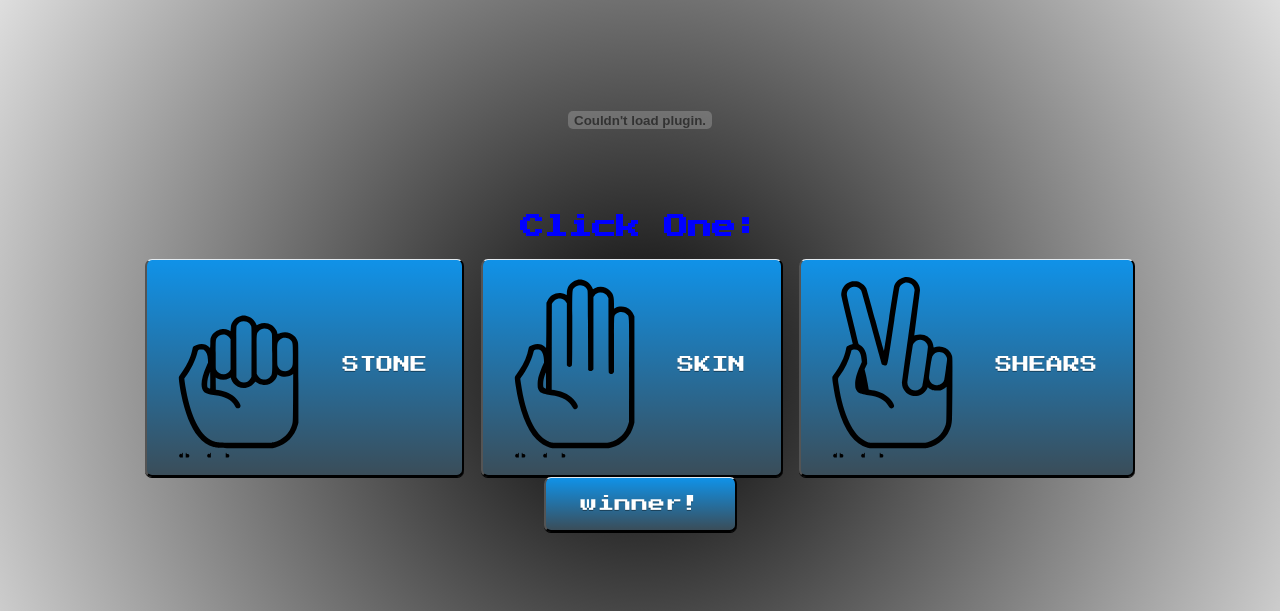
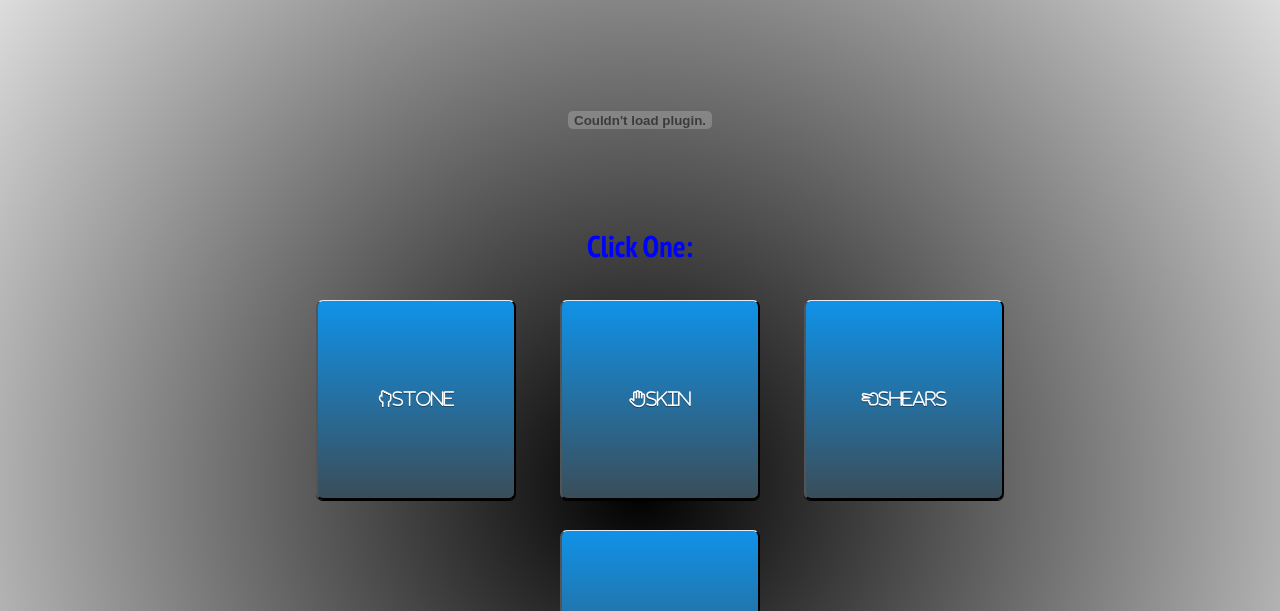
Before and after one commit to lrobinsonco/javaproject, a plain HTML site: page alt.html in a window 1280 px wide. Shown: the part 189-800 px from the top of the page. Drawn offline with nearby package versions, Linux system fonts and the light colour scheme; files whose address does not match are found by name.

Commit message:
changed buttons

```diff
--- a/alt.html
+++ b/alt.html
@@ -8,7 +8,7 @@
 <title>StoneParchmentShears</title>
 <!-- <script type="text/javascript" src="http://code.jquery.com/jquery-1.7.js"></script> -->
 <link rel="stylesheet" type="text/css" href="https://fonts.googleapis.com/css?family=Press+Start+2P">
-
+<link href="https://fonts.googleapis.com/css?family=PT+Sans+Narrow:700" rel="stylesheet">
 <link href = "css/style.css" rel = "stylesheet">
 </head>
 <body>
@@ -28,16 +28,18 @@ The game is often used as a choosing method in a way similar to coin flipping, d
 
   <center><p><h2><font color= "blue">Click One:</font></h2></p></center>
 <!-- <button class="play" type="submit" onclick="playthevideo()">play</button> -->
-<center><button id="btn1" class="btn" type="submit" value="Submit" onclick="playGame('rock')"><img src="/Users/home/Desktop/javaproject/pics/noun_88661_cc.svg" alt="rock" WIDTH=200 HEIGHT=200>STONE</button>
-<button id="btn2" class="btn" type="submit" value="Submit" onclick="playGame('paper')"><img src="/Users/home/Desktop/javaproject/pics/noun_88662_cc.svg" alt="paper" WIDTH=200 HEIGHT=200>SKIN</button>
-<button id="btn3" class="btn" type="submit" value="Submit" onclick="playGame('scissors')"><img src="/Users/home/Desktop/javaproject/pics/noun_88666_cc.svg" alt="scissors"WIDTH=200 HEIGHT=200>SHEARS</button></center>
-<section id="results">
+<center><button id="btn1" class="btn" type="submit" value="Submit" onclick="playGame('rock')"><i class="fa fa-hand-rock-o" aria-hidden="true"
+ alt="rock" WIDTH=400 HEIGHT=400>STONE</i></button>
+<button id="btn2" class="btn" type="submit" value="Submit" onclick="playGame('paper')"><i class="fa fa-hand-paper-o" aria-hidden="true"
+ alt="paper" WIDTH=400 HEIGHT=400>SKIN</i></button>
+<button id="btn3" class="btn" type="submit" value="Submit" onclick="playGame('scissors')"><i class="fa fa-hand-scissors-o" aria-hidden="true" alt="scissors" WIDTH=400 HEIGHT=400>SHEARS</i></button></center>
+<section id="results" align="center">
 
 </section>
   <center><button id="gifbtn" class="btn">winner!</button></center>
   <center><div id="gif" style= "width:600px;height:400px;"></div></center>
 
-
+<script src="https://use.fontawesome.com/9dcc45b22a.js"></script>
   <script src="https://ajax.googleapis.com/ajax/libs/jquery/3.1.1/jquery.min.js"></script>
       <!-- Include all compiled plugins (below), or include individual files as needed -->
 
@@ -184,4 +186,4 @@ The game is often used as a choosing method in a way similar to coin flipping, d
 
 </body>
 
-</htspan
+</html>
--- a/css/style.css
+++ b/css/style.css
@@ -1,16 +1,19 @@
 body {
   background: radial-gradient(circle, black, white);
-  font-family: 'Press Start 2P', cursive;
+  /*font-family: 'Press Start 2P', cursive;*/
+  font-family: 'PT Sans Narrow', sans-serif;
+  font-size: 20px;
 }
 #link{
   font-size: 100px;
   color: blue;
+  font-family: 'Press Start 2P', cursive;
 }
 #article {
   display: none;
 }
 .btn {
-  font-family: 'Press Start 2P', cursive;
+  font-family: 'PT Sans Narrow', sans-serif;
    border-top: 1px solid #e4ebf0;
    background: #3a4d59;
    background: -webkit-gradient(linear, left top, left bottom, from(#1092e8), to(#3a4d59));
@@ -30,6 +33,7 @@ body {
    font-size: 17px;
    text-decoration: none;
    vertical-align: middle;
+   margin-top: 10px;
    }
 .btn:hover {
   border-top-color: #1195ed;
@@ -43,9 +47,12 @@ body {
    }
 
 
-button img {
-     margin-left: -40px;
-     margin-bottom: -20px;
+button {
+    width: 200px;
+    height: 200px;
+
+     margin-left: 40px;
+     margin-bottom: 20px;
      vertical-align: middle;
    }
 
@@ -66,7 +73,7 @@ button img {
 }
 
 #results > p {
-  /*color : transparent;*/
+  color : red;
 }
 
 p {
--- a/roshambo.js
+++ b/roshambo.js
@@ -1,6 +1,3 @@
-
-
-
 
 $(document).ready(function() {
     $("#link").click(function() {
```
Also changed, not shown: giphy.html (added, +15 -0 lines), random.js (added, +18 -0 lines), search.js (added, +13 -0 lines).
